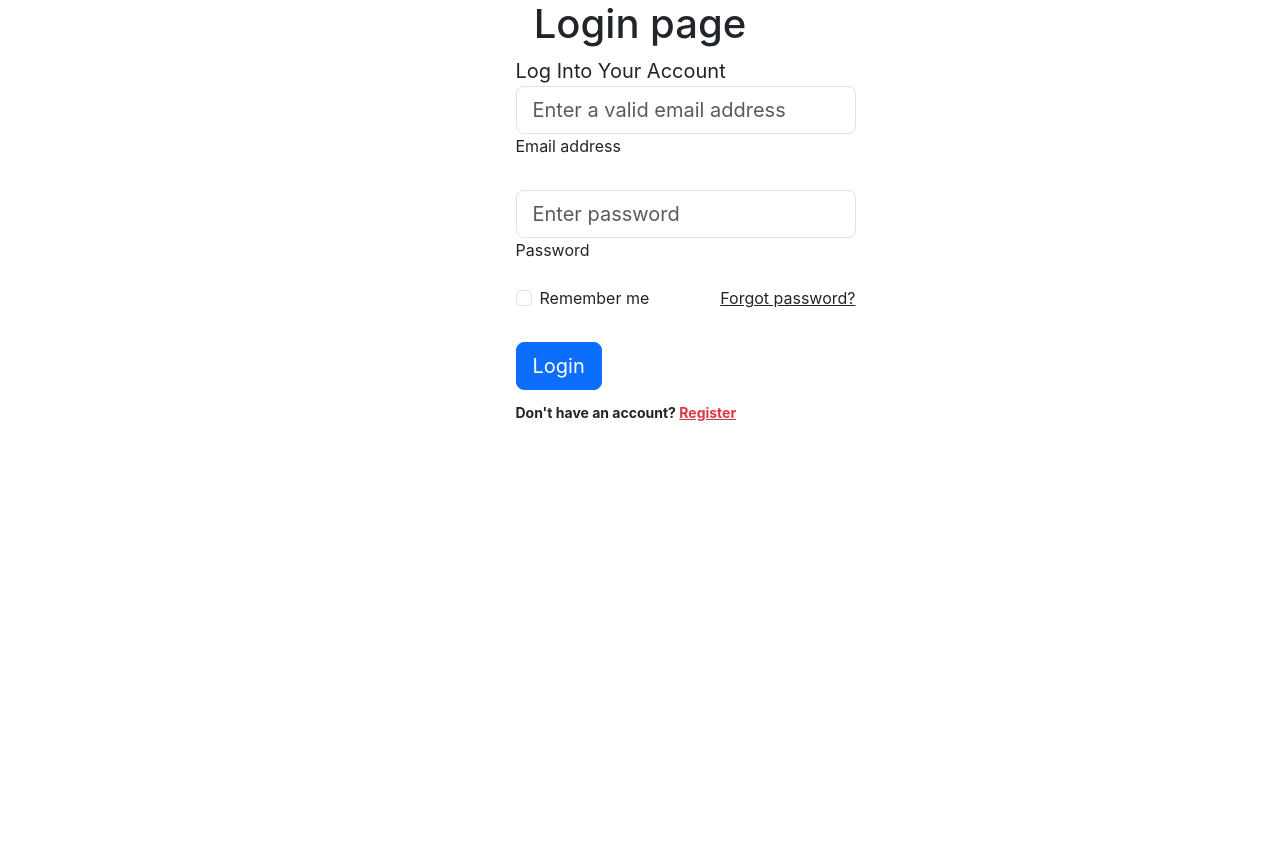
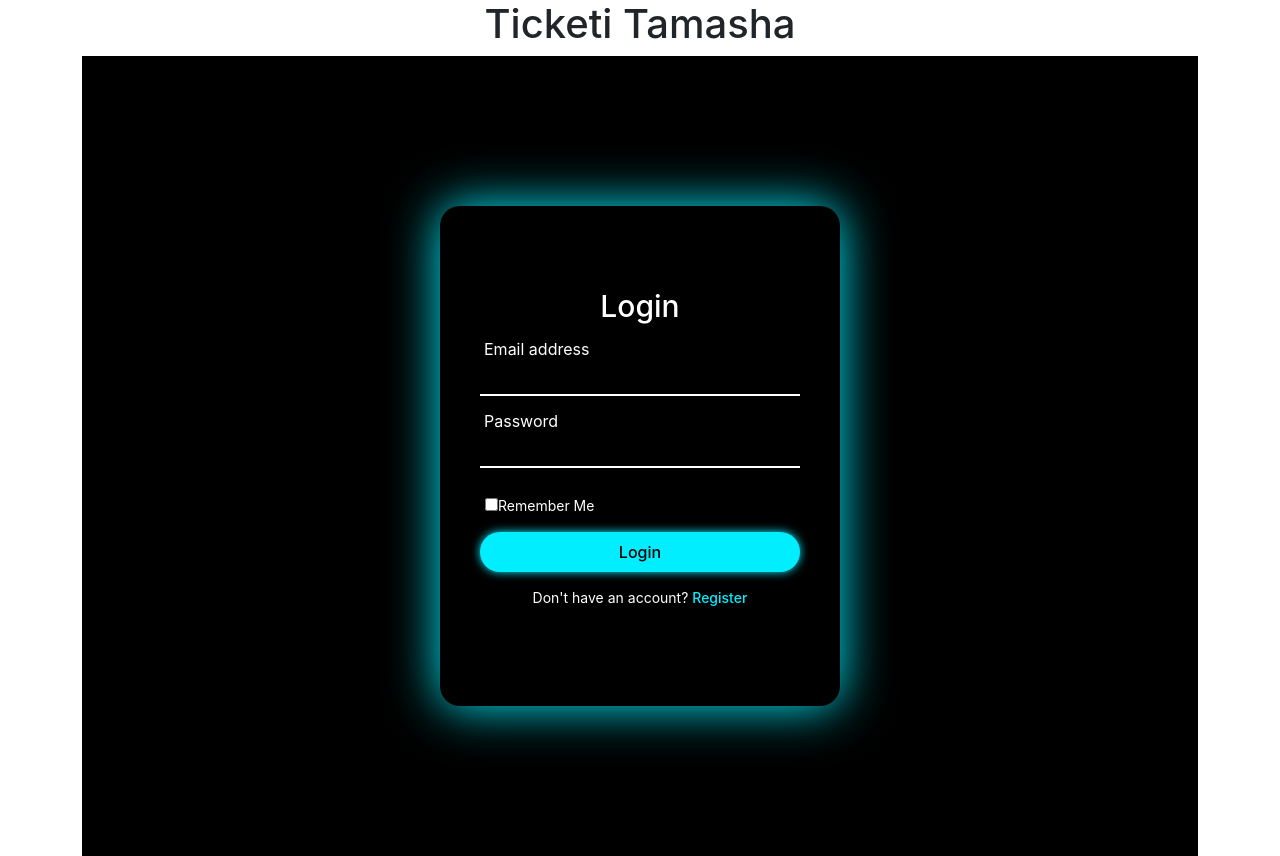
Before and after one commit to Joy-Renee/Tiketi-Tamasha-client, a React (Create React App) app: page /login in a window 1280 px wide. Before the commit the page ends 800 px from the top, so only its background shows below. Built offline with nearby package versions, Linux system fonts and the light colour scheme.

Commit message:
login updates

```diff
--- a/src/App.js
+++ b/src/App.js
@@ -11,7 +11,7 @@ function App () {
   return (
     <div className='vh-100 gradient-custom'>
       <div className='container'>
-        <h1 className='page-header text-center'>Login page</h1>
+        <h1 className='page-header text-center'>Ticketi Tamasha</h1>
         <BrowserRouter>
           <Routes>
             <Route path="/" element={<LoginPage/>} />
--- /dev/null
+++ b/src/Assets/LoginForm.css
@@ -0,0 +1,102 @@
+*{
+    margin: 0;
+    padding: 0;
+    box-sizing: border-box;
+}
+.loginpage{
+    display: flex;
+    justify-content: center;
+    align-items: center;
+    min-height: 100vh;
+    background: #000;
+}
+.wrapper{
+    position: relative;
+    width: 400px;
+    height: 500px;
+    background: #000;
+    box-shadow: 0 0 50px #0ef;
+    border-radius: 20px;
+    padding: 40px;
+}
+.form-wrapper{
+    display: flex;
+    justify-content: center;
+    align-items: center;
+    width: 100%;
+    height: 100%;
+}
+h2{
+    font-size: 30px;
+    color: #fff;
+    text-align: center;
+}
+.input-group{
+    position: relative;
+    margin: 30px 0;
+    border-bottom: 2px solid #fff;
+}
+.input-group label{
+    position: absolute;
+    top: 50%;
+    left: 5px;
+    transform: translateY(-50%);
+    font-size: 16px;
+    color: #fff;
+    pointer-events: none;
+    transition: .5s;
+}
+.input-group input{
+    width: 320px;
+    height: 40px;
+    font-size: 16px;
+    color: #fff;
+    padding: 0 5px;
+    background: transparent;
+    border: none;
+    outline: none;
+}
+.input-group input:focus~label,
+.input-group input:valid~label{
+    top: -5px;
+}
+.remember{
+    margin: -5px 0 15px 5px;
+}
+.remember label{
+    color: #fff;
+    font-size: 14px;
+}
+.remember label input{
+    accent-color: #0ef;
+}
+button{
+    position: relative;
+    width: 100%;
+    height: 40px;
+    background: #0ef;
+    box-shadow: 0 0 10px #0ef;
+    font-size: 16px;
+    color: #000;
+    font-weight: 500;
+    cursor: pointer;
+    border-radius: 30px;
+    border: none;
+    outline: none;
+}
+.signup-link{
+    font-size: 14px;
+    text-align: center;
+    margin: 15px 0;
+}
+.signup-link p{
+    color: #fff;
+}
+.signup-link p a{
+    color: #0ef;
+    text-decoration: none;
+    font-weight: 500;
+}
+.signup-link p a:hover{
+    text-decoration: underline;
+}
--- a/src/Components/LoginForm.js
+++ b/src/Components/LoginForm.js
@@ -1,6 +1,7 @@
 import React, {useState} from 'react'
 import axios from 'axios'
 import { useNavigate } from 'react-router-dom'
+import '../Assets/LoginForm.css'
 
 function LoginForm() {
 
@@ -37,48 +38,30 @@ function LoginForm() {
 
 
     return (
-        <div>
-            <div className="container h-100">
-              <div className="container-fluid h-custom">
-                <div className="row d-flex justify-content-center align-items-center h-100">
-
-                  <div className="col-md-8 col-lg-6 col-xl-4 offset-xl-1">
+        <div className='loginpage'>
+            <div className='wrapper'>
+                <div className='form-wrapper sign-in'>
                     <form>
-                      <div className="d-flex flex-row align-items-center justify-content-center justify-content-lg-start">
-                        <p className="lead fw-normal mb-0 me-3">Log Into Your Account</p>
+                        <h2>Login</h2>
+                        <div className='input-group'>
+                        <input type="email" value={email} onChange={(e) => setEmail(e.target.value)} />
+                        <label >Email address</label>
                         </div>
-
-                      <div className="form-outline mb-4">
-                        <input type="email" value={email} onChange={(e) => setEmail(e.target.value)} id="form3Example3" className="form-control form-control-lg" placeholder="Enter a valid email address" />
-                        <label className="form-label" for="form3Example3">Email address</label>
+                        <div className='input-group'>
+                        <input type="password" value={password} onChange={(e) => setPassword(e.target.value)}  />
+                        <label >Password</label>
                         </div>
-
-
-                      <div className="form-outline mb-3">
-                        <input type="password" value={password} onChange={(e) => setPassword(e.target.value)} id="form3Example4" className="form-control form-control-lg" placeholder="Enter password" />
-                        <label className="form-label" for="form3Example4">Password</label>
+                        <div className='remember'>
+                            <label ><input type='checkbox'/>Remember Me</label>
                         </div>
-
-                      <div className="d-flex justify-content-between align-items-center">
-                        <div className="form-check mb-0">
-                          <input className="form-check-input me-2" type="checkbox" value="" id="form2Example3" />
-                          <label className="form-check-label" for="form2Example3">
-                            Remember me
-                          </label>
+                        <button type="button" onClick={logInUser} >Login</button>
+                        <div className='signup-link'>
+                        <p>Don't have an account? <a href="/register" className="signUpBtn-link">Register</a></p>
                         </div>
-                        <a href="#!" className="text-body">Forgot password?</a>
-                      </div>
-
-                      <div className="text-center text-lg-start mt-4 pt-2">
-                        <button type="button" className="btn btn-primary btn-lg" onClick={logInUser} >Login</button>
-                        <p className="small fw-bold mt-2 pt-1 mb-0">Don't have an account? <a href="/register" className="link-danger">Register</a></p>
-                      </div>
-
                     </form>
                 </div>
             </div>
-              </div>
-            </div>
+
         </div>
       );
 }
--- a/src/Components/Register.js
+++ b/src/Components/Register.js
@@ -34,57 +34,38 @@ function Register() {
 
   return (
     <div>
-        <div className="container h-100">
-          <div className="container-fluid h-custom">
-            <div className="row d-flex justify-content-center align-items-center h-100">
-              <div className="col-md-8 col-lg-6 col-xl-4 offset-xl-1">
-                <form>
-                  <div className="d-flex flex-row align-items-center justify-content-center justify-content-lg-start">
-                    <p className="lead fw-normal mb-0 me-3">Create Your Account</p>
-                  </div>
+        <div className='loginpage'>
+            <div className='wrapper'>
+                <div className='form-wrapper sign-in'>
+                    <form>
+                        <h2>Register Here</h2>
+                        <div className='input-group'>
+                        <input type="text" value={customer_name} onChange={(e) => setCustomer_name(e.target.value)} />
+                        <label >Customer Name</label>
+                        </div>
+                        <div className='input-group'>
+                        <input type="email" value={email} onChange={(e) => setEmail(e.target.value)}  />
+                        <label >Email address</label>
+                        </div>
+                        <div className='input-group'>
+                        <input type="email" value={phone_number} onChange={(e) => setPhone_number(e.target.value)} />
+                        <label >Phone Number</label>
+                        </div>
+                        <div className='input-group'>
+                        <input type="password" value={password} onChange={(e) => setPassword(e.target.value)} />
+                        <label >Password</label>
+                        </div>
 
-                  <div className="form-outline mb-4">
-                    <input type="text" value={customer_name} onChange={(e) => setCustomer_name(e.target.value)} id="form3Example3" className="form-control form-control-lg" placeholder="Enter your name" />
-                    <label className="form-label" for="form3Example3">Customer Name</label>
-                  </div>
+                        <button type="button" onClick={() => registerUser()} >Sign Up</button>
+                        <div className='signup-link'>
+                        <p>Already have an account? <a href="/login" className="signUpBtn-link">Login</a></p>
+                        </div>
+                    </form>
+                </div>
+            </div>
 
-                  <div className="form-outline mb-4">
-                    <input type="email" value={email} onChange={(e) => setEmail(e.target.value)} id="form3Example3" className="form-control form-control-lg" placeholder="Enter a valid email address" />
-                    <label className="form-label" for="form3Example3">Email address</label>
-                  </div>
+        </div>
 
-                  <div className="form-outline mb-4">
-                    <input type="email" value={phone_number} onChange={(e) => setPhone_number(e.target.value)} id="form3Example3" className="form-control form-control-lg" placeholder="Enter your phone number" />
-                    <label className="form-label" for="form3Example3">Phone number</label>
-                  </div>
-
-
-                  <div className="form-outline mb-3">
-                    <input type="password" value={password} onChange={(e) => setPassword(e.target.value)} id="form3Example4" className="form-control form-control-lg" placeholder="Enter password" />
-                    <label className="form-label" for="form3Example4">Password</label>
-                  </div>
-
-                  <div className="d-flex justify-content-between align-items-center">
-                    <div className="form-check mb-0">
-                      <input className="form-check-input me-2" type="checkbox" value="" id="form2Example3" />
-                      <label className="form-check-label" for="form2Example3">
-                        Remember me
-                      </label>
-                    </div>
-                    <a href="#!" className="text-body">Forgot password?</a>
-                  </div>
-
-                  <div className="text-center text-lg-start mt-4 pt-2">
-                    <button type="button" className="btn btn-primary btn-lg" onClick={() => registerUser()} >Sign Up</button>
-                    <p className="small fw-bold mt-2 pt-1 mb-0">Login to your account <a href="/login" className="link-danger">Login</a></p>
-                  </div>
-
-                </form>
-              </div>
-
-            </div>
-          </div>
-        </div>
     </div>
   );
 }
```
Lines whose indentation alone changed are shown as unchanged.
